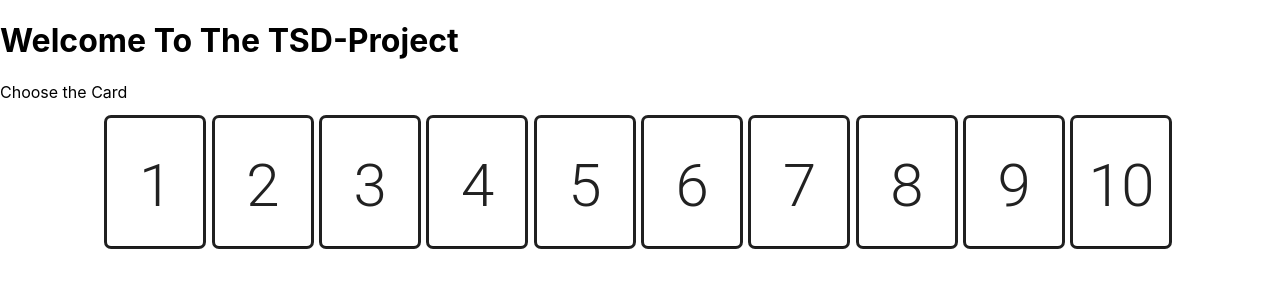
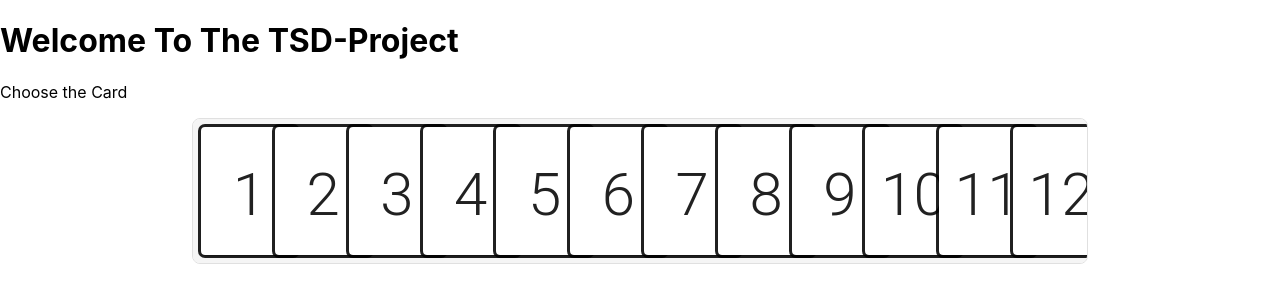
Before and after one commit to Mohamad-atwi/Plannig-pocker, a React (Create React App) app in the folder frontend/: page / in a window 1280 px wide. Shown: the top 302 px of the page. Built offline with nearby package versions, Linux system fonts and the light colour scheme.

Commit message:
Card+Deck

```diff
--- a/frontend/package.json
+++ b/frontend/package.json
@@ -6,10 +6,7 @@
     "@emotion/react": "^11.10.6",
     "@emotion/styled": "^11.10.6",
     "@mui/material": "^5.11.14",
-<<<<<<< HEAD
     "@mui/styled-engine-sc": "^5.11.11",
-=======
->>>>>>> develop
     "@testing-library/jest-dom": "^5.16.5",
     "@testing-library/react": "^13.4.0",
     "@testing-library/user-event": "^13.5.0",
--- a/frontend/src/App.js
+++ b/frontend/src/App.js
@@ -1,10 +1,10 @@
-import BasicCard from "../src/components/card";
+import Overflow from "./components/deck-scroller/DeckCard";
 function App() {
   return (
     <div className="App">
       <h1>Welcome To The TSD-Project</h1>
       <p>Choose the Card</p>
-      <BasicCard />
+      <Overflow />
     </div>
   );
 }
--- a/frontend/src/components/card.js
+++ b/frontend/src/components/card.js
@@ -11,7 +11,7 @@ import { Grid } from "@mui/material";
 //     justifyContent: "center",
 //   },
 // });
-const numbers = ["1", "2", "3", "4", "5", "6", "7", "8", "9", "10"];
+const numbers = ["1", "2", "3", "4", "5", "6", "7", "8", "9", "10", "11", "12"];
 export default function BasicCard() {
   // const classes = useStyles();
 
--- /dev/null
+++ b/frontend/src/components/deck-scroller/DeckCard.css
@@ -0,0 +1,11 @@
+.deckbox {
+  width: 100%;
+}
+.deckcard {
+  display: inline-flex;
+}
+.Deck {
+  width: 70%;
+  justify-content: center;
+  margin: auto;
+}
--- /dev/null
+++ b/frontend/src/components/deck-scroller/DeckCard.js
@@ -0,0 +1,30 @@
+import * as React from "react";
+import Box from "@mui/material/Box";
+import "./DeckCard.css";
+import BasicCard from "../card";
+export default function Overflow() {
+  return (
+    <div className="Deck">
+      <Box
+        component="div"
+        sx={{
+          overflow: "auto",
+          my: 2,
+          p: 1,
+          bgcolor: (theme) =>
+            theme.palette.mode === "dark" ? "#101010" : "grey.100",
+          color: (theme) =>
+            theme.palette.mode === "dark" ? "grey.300" : "grey.800",
+          border: "1px solid",
+          borderColor: (theme) =>
+            theme.palette.mode === "dark" ? "grey.800" : "grey.300",
+          borderRadius: 2,
+        }}
+      >
+        <div class="deckcard">
+          <BasicCard />
+        </div>
+      </Box>
+    </div>
+  );
+}
```
Also changed, not shown: frontend/src/component/deck-scroller/DeckCard.css (deleted, +0 -10 lines), frontend/src/component/deck-scroller/DeckCard.js (deleted, +0 -40 lines), 1 other file (tests, documents, lock files or other folders).
